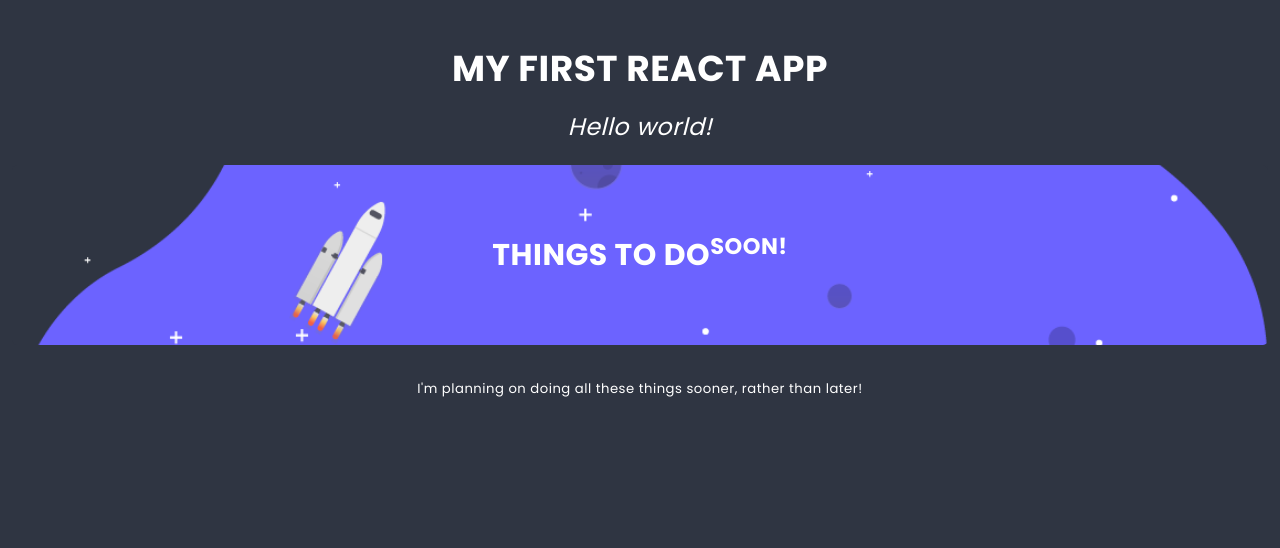
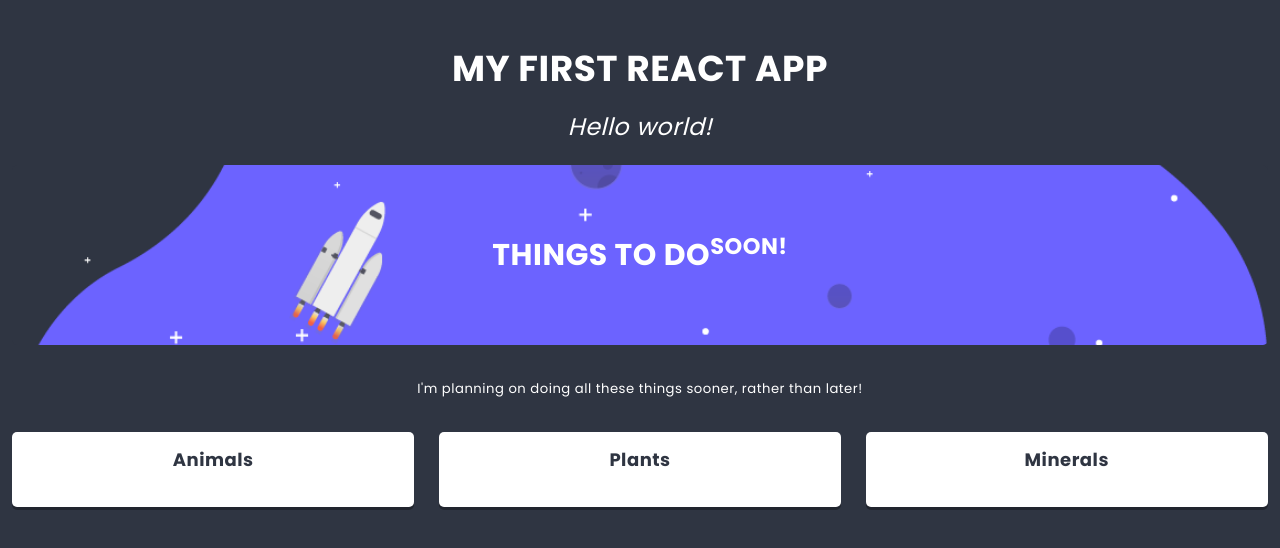
Before and after one commit to Nadina13/react_project, a React app: page / in a window 1280 px wide. Shown: the top 548 px of the page. Built offline with nearby package versions, Linux system fonts and the light colour scheme.

Commit message:
Task 15_4

```diff
--- a/src/components/App/App.js
+++ b/src/components/App/App.js
@@ -8,7 +8,7 @@ class App extends React.Component {
       <main className={styles.component}>
         <h1 className={styles.title}>My first React app</h1>
         <h2 className={styles.subtitle}>Hello world!</h2>
-    <List title={['Things to do', <sup key='1'>soon!</sup>]}>
+    <List title={['Things to do', <sup key='1'>soon!</sup>]} image={'images/space.png'}>
       <p>I'm planning on doing all these things sooner, rather than later!</p>
     </List>
       </main>
--- /dev/null
+++ b/src/components/Column/Column.js
@@ -0,0 +1,20 @@
+import React from 'react';
+import styles from './Column.scss';
+import PropTypes from 'prop-types';
+
+class Column extends React.Component {
+    static propTypes = {
+        columnOne: PropTypes.node.isRequired,
+        columnTwo: PropTypes.node.isRequired,
+        columnThree: PropTypes.node.isRequired,
+    }
+    render() {
+      return (
+        <section className={styles.component}>
+          <h3 className={styles.title}>{this.props.columnOne}{this.props.columnTwo}{this.props.columnThree}</h3>
+        </section>
+      )
+    }
+  }
+
+  export default Column;
--- a/src/components/Hero/Hero.js
+++ b/src/components/Hero/Hero.js
@@ -5,12 +5,13 @@ import PropTypes from 'prop-types';
 const Hero = props => (
     <header className={styles.component}>
         <h2 className={styles.title}>{props.titleText}</h2>
-        <img src="images/space.png" className={styles.image}></img>
+        <img src={props.imageMain} className={styles.image}></img>
     </header>
 );
 
 Hero.propTypes = {
     titleText: PropTypes.node.isRequired,
+    imageMain: PropTypes.node.isRequired,
   };
 
 export default Hero;
--- a/src/components/List/List.js
+++ b/src/components/List/List.js
@@ -2,12 +2,14 @@ import React from 'react';
 import Hero from '../Hero/Hero';
 import styles from './List.scss';
 import PropTypes from 'prop-types';
+import Column from '../Column/Column';
 
 
 class List extends React.Component {
     static propTypes = {
         title: PropTypes.node.isRequired,
         children: PropTypes.node.isRequired,
+        image: PropTypes.node.isRequired,
     }
 
     static defaultProps = {
@@ -17,9 +19,14 @@ class List extends React.Component {
     render() {
         return (
             <section className={styles.component}>
-                <Hero titleText={this.props.title} />
+                <Hero titleText={this.props.title} imageMain={this.props.image} />
                 <div className={styles.description}>
                     {this.props.children}
+                </div>
+                <div className={styles.columns}>
+                    <Column columnOne={'Animals'}></Column>
+                    <Column columnTwo={'Plants'}></Column>
+                    <Column columnThree={'Minerals'}></Column>
                 </div>
             </section>
         )
```
